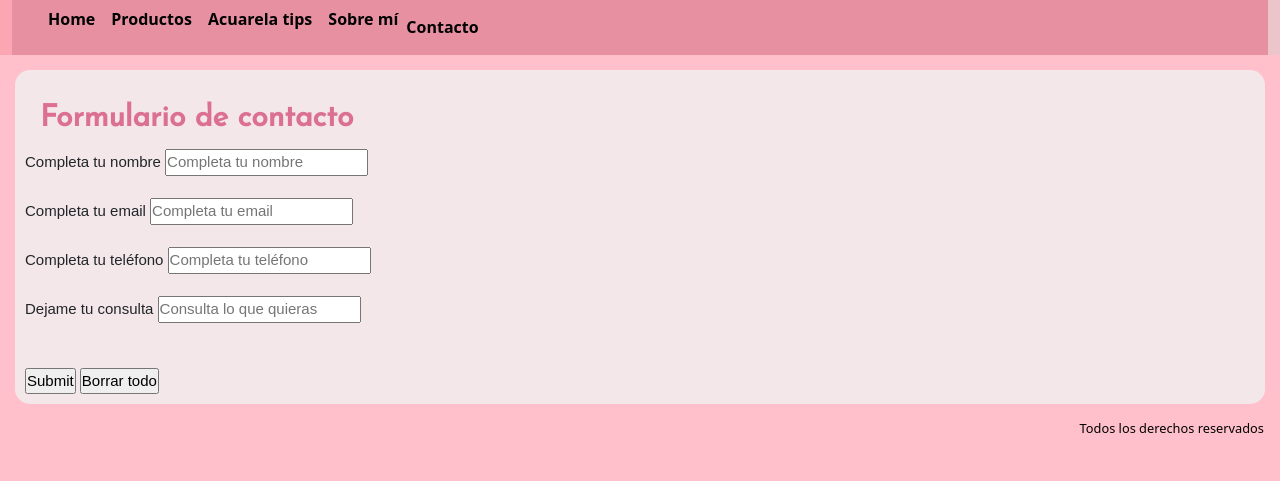
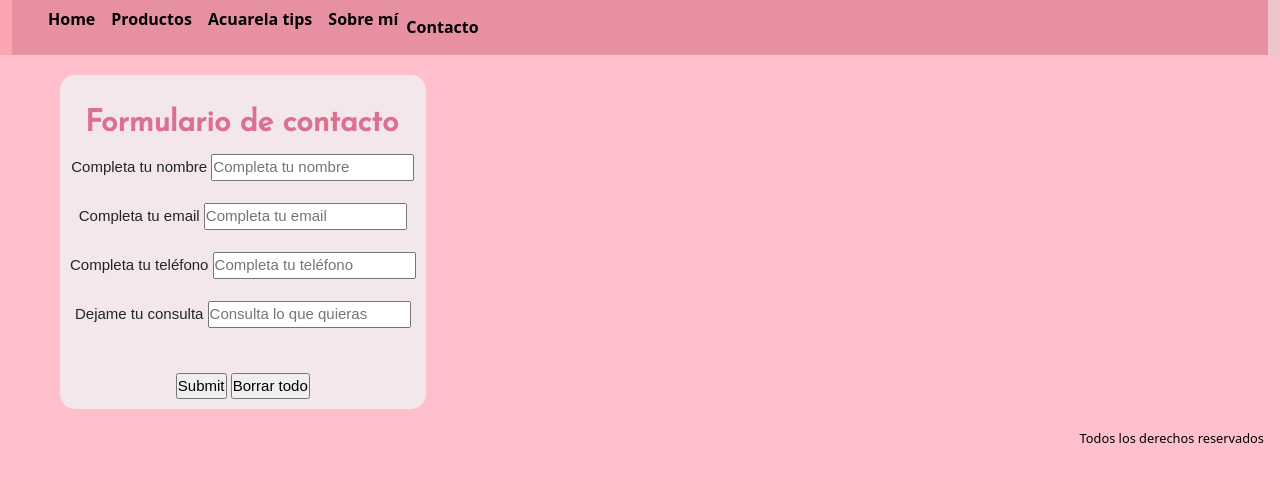
Before and after one commit to saragutierrezba/yaninaRojasStudioSASS, a website: page pages/contacto.html in a window 1280 px wide. Shown: the part 249-730 px from the top of the page. Drawn offline with nearby package versions, Linux system fonts and the light colour scheme; a web font is replaced by a local one.

Commit message:
Modificando queries

```diff
--- a/scss/utilities/_contacto.scss
+++ b/scss/utilities/_contacto.scss
@@ -17,12 +17,15 @@ main form fieldset legend:hover{
 .formulario__contacto{
     font-size: 15px;
     font-family: Arial, Helvetica, sans-serif;
-    text-align: left;
-    margin: 15px;
+    text-align: center;
+    margin: 20px;
+    margin-left: 60px;
     background-color: rgb(243, 231, 233);
     padding: 10px;
     border: 5px;
     border-radius: 15px;
+    height: fit-content;
+    width:fit-content;
 }
 
 footer{
--- a/scss/utilities/_mediaqueries.scss
+++ b/scss/utilities/_mediaqueries.scss
@@ -207,8 +207,30 @@
 
 /*Acuarela tips*/
 @media screen and (min-width:600px){
+    .video__acuarela{
+        margin-left: 7.5rem;
+        width: 600px;
+        height: 450px;
+    }
+}
 
+/*contacto*/
+@media screen and (min-width:600px){
+    .formulario__contacto{
+        font-size: 15px;
+        font-family: Arial, Helvetica, sans-serif;
+        display: flex;
+        justify-content: center;
+        text-align: center;
+        margin-left: 100px;
+        background-color: rgb(243, 231, 233);
+        padding: 10px;
+        border: 5px;
+        border-radius: 15px;
+    }
 }
+
+
 
 /*Media queries tamaño desktop*/
 /*Productos*/
```
Also changed, not shown: css/main.css.
